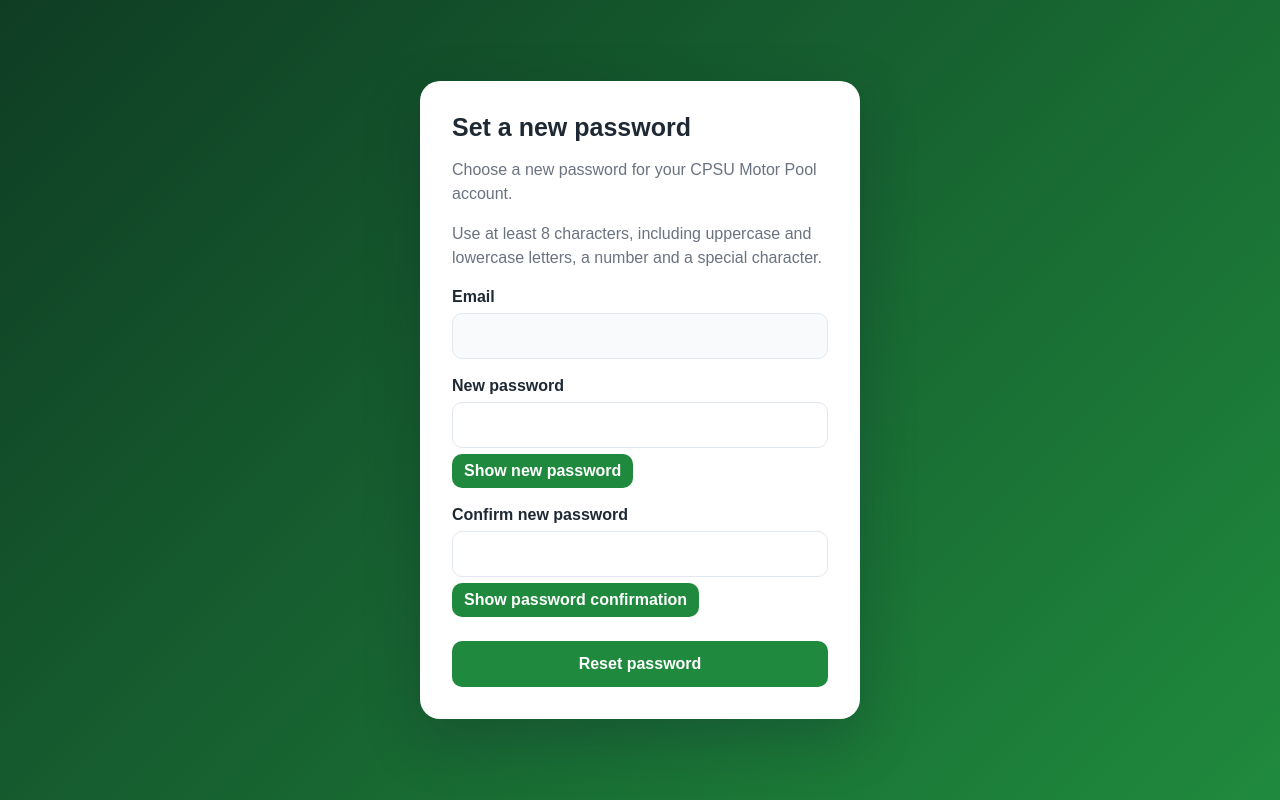
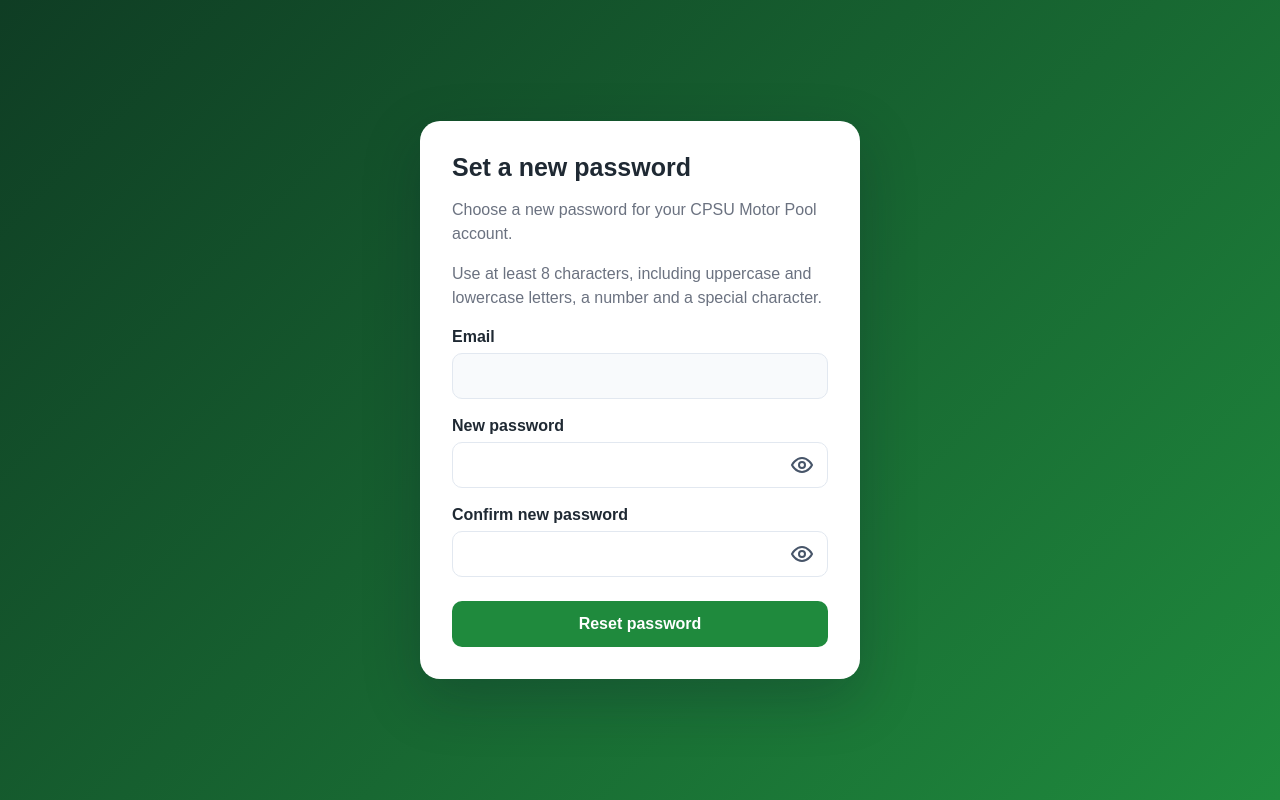
Before and after one commit to raffysolon/cpsu-motorpool-backend, a Laravel app: page /reset-password in a window 1280 px wide. Run offline with Laravel 12, Linux system fonts and the light colour scheme.

Commit message:
Use inline password visibility icons on reset form

```diff
--- a/resources/views/auth/reset-password.blade.php
+++ b/resources/views/auth/reset-password.blade.php
@@ -47,7 +47,13 @@
             font-weight: 700;
             cursor: pointer;
         }
-        .password-toggle { width: auto; margin-top: 6px; padding: 8px 12px; }
+        .password-field { position: relative; }
+        .password-field input { padding-right: 52px; }
+        .password-toggle { position: absolute; right: 4px; top: 50%; transform: translateY(-50%); width: 44px; height: 44px; margin: 0; padding: 10px; background: transparent; color: #475569; display: grid; place-items: center; }
+        .password-toggle:focus-visible { outline: 2px solid #1F8A3D; }
+        .password-toggle svg { width: 24px; height: 24px; }
+        .password-toggle .eye-slash { display: none; }
+        .password-toggle[aria-pressed="true"] .eye-slash { display: block; }
         .message { margin: 16px 0; color: #176E30; }
         .error { margin: 12px 0 0; color: #B42318; font-size: 14px; }
         @media (max-width: 480px) { main { padding: 24px; } }
@@ -62,7 +68,7 @@
 
     @if (session('status'))
         <p class="message" role="status">{{ session('status') }}</p>
-        <p>You can now sign in to the CPSU Motor Pool app with your new password.</p>
+        <p>Your previous sessions have been signed out. Return to the CPSU Motor Pool app and sign in with your new password.</p>
     @else
         <form method="POST" action="{{ secure_url(route('password.update', [], false)) }}">
             @csrf
@@ -71,13 +77,29 @@
             @error('email') <p class="error">{{ $message }}</p> @enderror
 
             <label for="password">New password</label>
-            <input id="password" type="password" name="password" minlength="8" autocomplete="new-password" required>
-            <button type="button" class="password-toggle" aria-controls="password" aria-pressed="false">Show new password</button>
+            <div class="password-field">
+                <input id="password" type="password" name="password" minlength="8" autocomplete="new-password" required>
+                <button type="button" class="password-toggle" aria-controls="password" aria-pressed="false" aria-label="Show new password" title="Show new password">
+                    <svg viewBox="0 0 24 24" fill="none" stroke="currentColor" stroke-width="2" aria-hidden="true" focusable="false">
+                        <path d="M2 12s3.5-7 10-7 10 7 10 7-3.5 7-10 7S2 12 2 12Z"/>
+                        <circle cx="12" cy="12" r="3"/>
+                        <path class="eye-slash" d="m3 3 18 18"/>
+                    </svg>
+                </button>
+            </div>
             @error('password') <p class="error">{{ $message }}</p> @enderror
 
             <label for="password_confirmation">Confirm new password</label>
-            <input id="password_confirmation" type="password" name="password_confirmation" minlength="8" autocomplete="new-password" required>
-            <button type="button" class="password-toggle" aria-controls="password_confirmation" aria-pressed="false">Show password confirmation</button>
+            <div class="password-field">
+                <input id="password_confirmation" type="password" name="password_confirmation" minlength="8" autocomplete="new-password" required>
+                <button type="button" class="password-toggle" aria-controls="password_confirmation" aria-pressed="false" aria-label="Show password confirmation" title="Show password confirmation">
+                    <svg viewBox="0 0 24 24" fill="none" stroke="currentColor" stroke-width="2" aria-hidden="true" focusable="false">
+                        <path d="M2 12s3.5-7 10-7 10 7 10 7-3.5 7-10 7S2 12 2 12Z"/>
+                        <circle cx="12" cy="12" r="3"/>
+                        <path class="eye-slash" d="m3 3 18 18"/>
+                    </svg>
+                </button>
+            </div>
             <input type="hidden" name="token" value="{{ old('token', $token) }}">
             @error('token') <p class="error">{{ $message }}</p> @enderror
 
@@ -92,7 +114,9 @@
             const visible = input.type === 'password';
             input.type = visible ? 'text' : 'password';
             button.setAttribute('aria-pressed', String(visible));
-            button.textContent = button.textContent.replace(visible ? 'Show' : 'Hide', visible ? 'Hide' : 'Show');
+            const label = button.getAttribute('aria-label').replace(visible ? 'Show' : 'Hide', visible ? 'Hide' : 'Show');
+            button.setAttribute('aria-label', label);
+            button.setAttribute('title', label);
         });
     });
 </script>
```
Also changed, not shown: tests/Feature/PasswordResetTest.php (+5 -1 lines).
